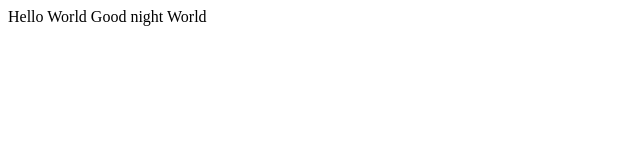
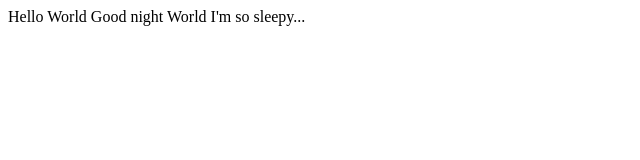
Before and after one commit to NobTakeda/miniSite, a plain HTML site: page index.html in a window 1280 px wide. Shown: the whole page, without its empty margins (0-640 px from the left). Drawn offline with Linux system fonts and the light colour scheme.

Commit message:
眠い文追加

```diff
--- a/index.html
+++ b/index.html
@@ -9,5 +9,6 @@
 		World
 		Good night
 		World
+		I'm so sleepy...
 	</body>
 </html>
```
